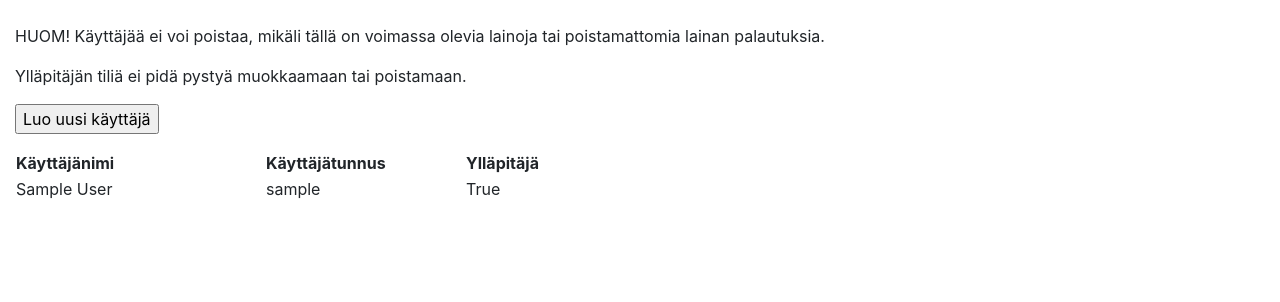
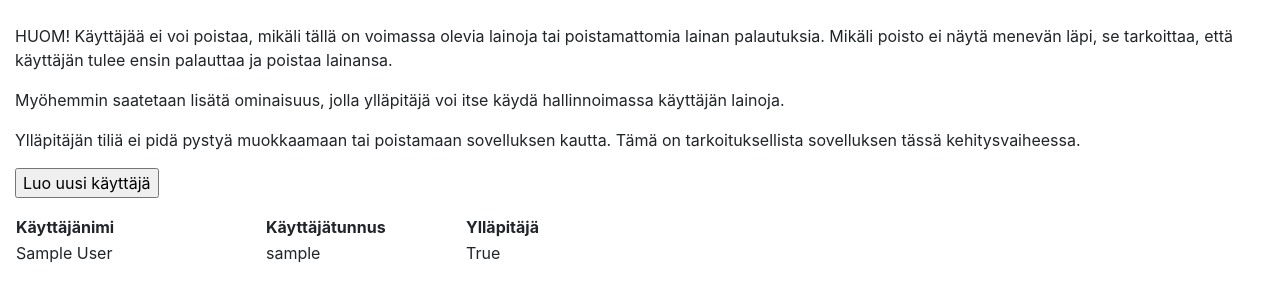
Before and after one commit to hmhei/Tsoha2020, a Flask app: page /auth/list/ in a window 1280 px wide. Shown: the part 71-373 px from the top of the page. Run offline with Flask 2, Linux system fonts and the light colour scheme; a user stored in the database is signed in; tables that the repository leaves empty hold one stand-in row (values such as "Sample post"); some libraries are stand-ins or nearby versions.

Commit message:
Pieniä lisäyksiä sovelluksen ohjeistuksiin

```diff
--- a/application/templates/auth/list.html
+++ b/application/templates/auth/list.html
@@ -3,9 +3,14 @@
 {% block body %}
   <p>
     HUOM! Käyttäjää ei voi poistaa, mikäli tällä on voimassa olevia lainoja tai poistamattomia lainan palautuksia.
+    Mikäli poisto ei näytä menevän läpi, se tarkoittaa, että käyttäjän tulee ensin palauttaa ja poistaa lainansa.
   </p>
   <p>
-    Ylläpitäjän tiliä ei pidä pystyä muokkaamaan tai poistamaan.
+    Myöhemmin saatetaan lisätä ominaisuus, jolla ylläpitäjä voi itse käydä hallinnoimassa käyttäjän lainoja.
+  </p>
+  <p>
+    Ylläpitäjän tiliä ei pidä pystyä muokkaamaan tai poistamaan sovelluksen kautta.
+    Tämä on tarkoituksellista sovelluksen tässä kehitysvaiheessa.
   </p>
   <p>
     <a href="{{ url_for('auth_adminregister') }}">
--- a/application/templates/books/list.html
+++ b/application/templates/books/list.html
@@ -5,6 +5,7 @@
   <p>
     HUOM! Kirjaa, johon kohdistuu lainoja tai jota ei ole poistettu käyttäjän
     lainalistalta, ei voi poistaa. Tämä on tarkoitettu toiminnallisuus.
+    Mikäli poisto ei näytä menevän läpi, tarkista kirjan laina/palautustilanne.
   </p>
   <p>
     Lainatilanteen voit tarkistaa kunkin kirjan tiedoista.
```
